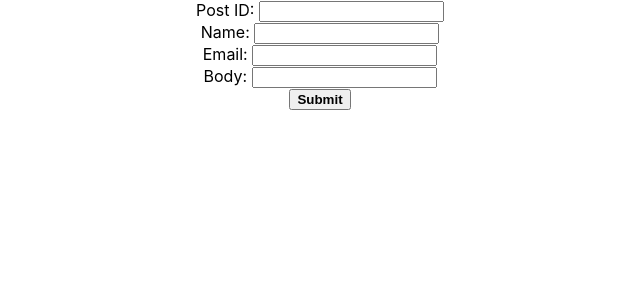
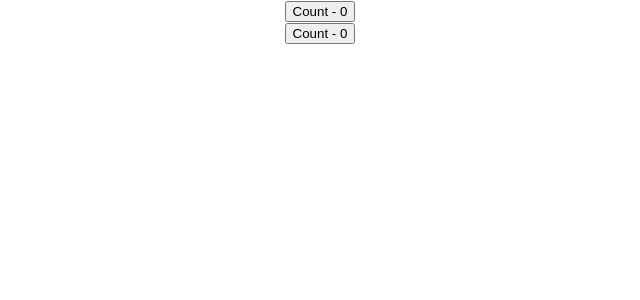
Before and after one commit to RahulNaidu2104/my_test_project, a React (Create React App) app: page / in a window 1280 px wide. Shown: the top 300 px of the page, without its empty margins (320-960 px from the left). Built offline with nearby package versions, Linux system fonts and the light colour scheme.

Commit message:
Inc Dec Counter using Hooks in fun component

```diff
--- a/src/App.js
+++ b/src/App.js
@@ -9,7 +9,8 @@ import './App.css';
 // import GetData from './Components/GetData_APIEndPoint';
 // import PracticeAPIGet from './Components/GetData_APIPractice';
 // import PostData from './Components/PostDataAPIPractice';
-import PostDataAPI from './Components/PostData_APIEndPoint';
+// import PostDataAPI from './Components/PostData_APIEndPoint';
+import IncreaseDecreaseCounter from './Components/IncreaseDecreaseCounterHooks';
 
 function App() {
   return (
@@ -22,7 +23,8 @@ function App() {
         {/* <GetData></GetData> */}
         {/* <PracticeAPIGet></PracticeAPIGet> */}
         {/* <PostData></PostData> */}
-        <PostDataAPI></PostDataAPI>
+        {/* <PostDataAPI></PostDataAPI> */}
+        <IncreaseDecreaseCounter></IncreaseDecreaseCounter>
     </div>
   );
 }
--- /dev/null
+++ b/src/Components/IncreaseDecreaseCounterHooks.js
@@ -0,0 +1,16 @@
+import React, {useState} from 'react'
+
+function IncreaseDecreaseCounter()
+{
+    const [incCount,setIncCount] = useState(0);
+    const [decCount,setDecCount] = useState(0);
+
+    return(
+        <div>
+        <button onClick={()=> setIncCount(incCount + 1)}>Count - {incCount}</button>
+        <br></br>
+        <button onMouseOver={()=> setDecCount(decCount - 1)}>Count - {decCount}</button>
+        </div>
+    )
+}
+export default IncreaseDecreaseCounter
```
